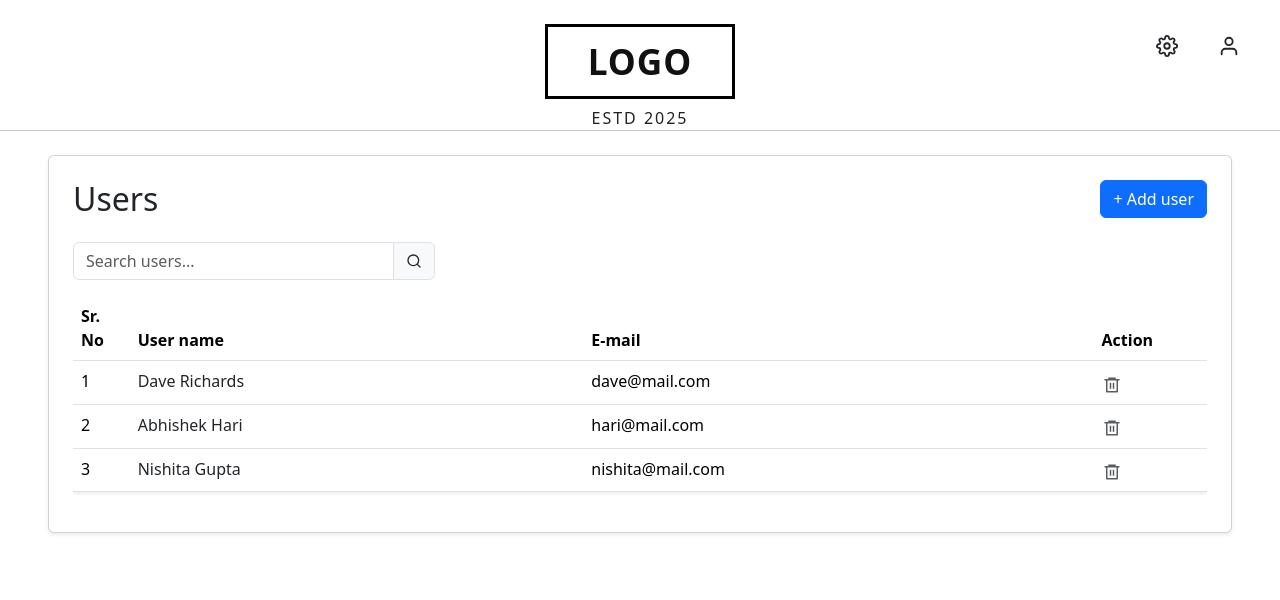
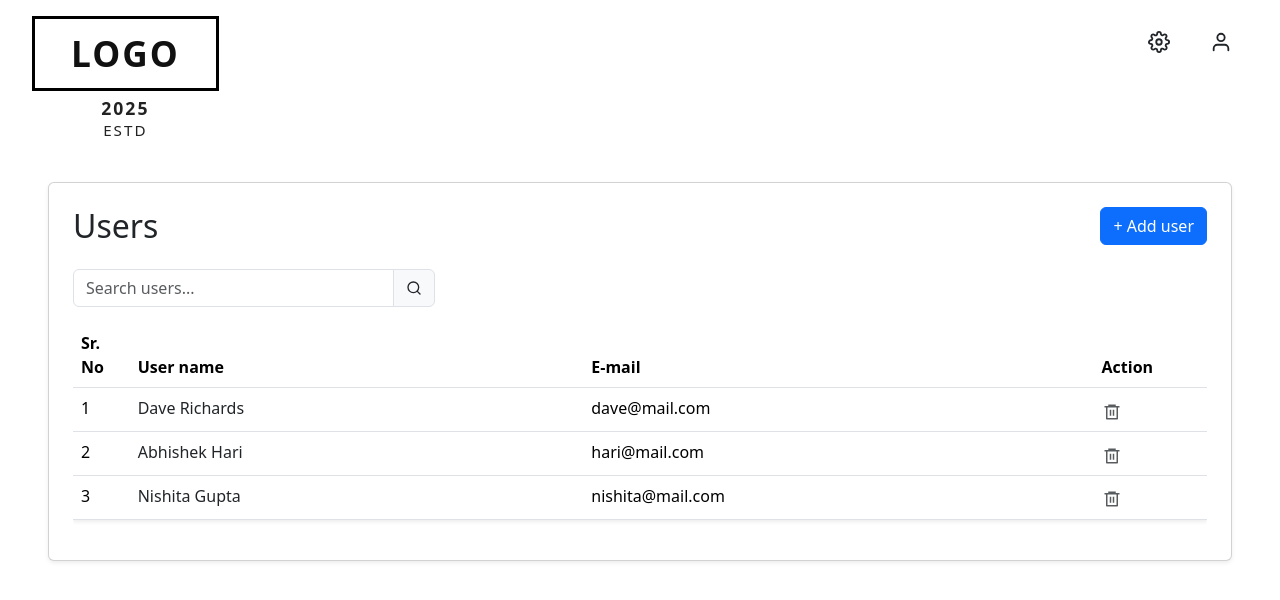
Before and after one commit to Sathvika2955/FrontEndTask-User_Management_System, a React (Vite) app in the folder campus-recruitment-vite/: page / in a window 1280 px wide. Shown: the top 600 px of the page. Built offline with nearby package versions, Linux system fonts and the light colour scheme.

Commit message:
implemented Figma-style logo, 2025 and ESTD under logo box

```diff
--- a/campus-recruitment-vite/src/App.css
+++ b/campus-recruitment-vite/src/App.css
@@ -2,23 +2,45 @@
   background: #fff;
 }
 
+.logo-stack {
+  display: flex;
+  flex-direction: column;
+  align-items: flex-start;
+  margin-left: 0;
+}
+
 .logo-box {
   border: 3px solid #000;
-  padding: 8px 40px;
+  padding: 8px 36px;
   display: inline-block;
+  min-width: 110px;
+  text-align: center;
 }
 
 .logo-text {
   font-weight: bold;
   font-size: 2.2rem;
   color: #111;
-  letter-spacing: 1px;
+  letter-spacing: 2px;
 }
 
-.estd-text {
-  font-size: 1rem;
-  font-weight: 500;
+.logo-year {
+  font-size: 1.1rem;
+  font-weight: 600;
   color: #222;
   letter-spacing: 2px;
-  margin-top: 3px;
+  margin-left: 0;
+  text-align: center;
+  width: 100%;
 }
+
+.logo-estd {
+  font-size: 0.95rem;
+  color: #222;
+  letter-spacing: 2px;
+  margin-top: -2px;
+  font-weight: 500;
+  margin-left: 0;
+  text-align: center;
+  width: 100%;
+}
--- a/campus-recruitment-vite/src/components/AppHeader.jsx
+++ b/campus-recruitment-vite/src/components/AppHeader.jsx
@@ -1,25 +1,28 @@
 import React from 'react';
-import { Container, Nav } from 'react-bootstrap';
+import { Nav } from 'react-bootstrap';
 import { FiSettings, FiUser } from 'react-icons/fi';
 
 const AppHeader = () => {
   return (
-    <header className="custom-header p-0 m-0">
-      <Container
-        fluid
-        className="d-flex justify-content-between align-items-center pt-4"
-        style={{ maxWidth: "900px" }}
+    <header
+      className="custom-header"
+      style={{
+        width: "100%",
+        minHeight: 100,
+        display: "flex",
+        alignItems: "flex-start",
+        justifyContent: "space-between",
+        padding: "16px 32px"
+      }}
     >
-        <div className="text-center mx-auto w-100">
-          {/* LOGO in box */}
-          <div className="logo-box mx-auto mb-1">
+      <div className="logo-stack">
+        <div className="logo-box">
           <span className="logo-text">LOGO</span>
         </div>
-          {/* ESTD 2025 */}
-          <div className="estd-text">ESTD 2025</div>
+        <div className="logo-year mt-1">2025</div>
+        <div className="logo-estd">ESTD</div>
       </div>
-        {/* Right-side icons */}
-        <Nav className="position-absolute top-0 end-0 p-4">
+      <Nav className="pt-1">
         <Nav.Link href="#settings" className="mx-2 text-dark">
           <FiSettings size={22} />
         </Nav.Link>
@@ -27,8 +30,6 @@ const AppHeader = () => {
           <FiUser size={22} />
         </Nav.Link>
       </Nav>
-      </Container>
-      <hr className="m-0" />
     </header>
   );
 };
```
Lines whose indentation alone changed are shown as unchanged.
